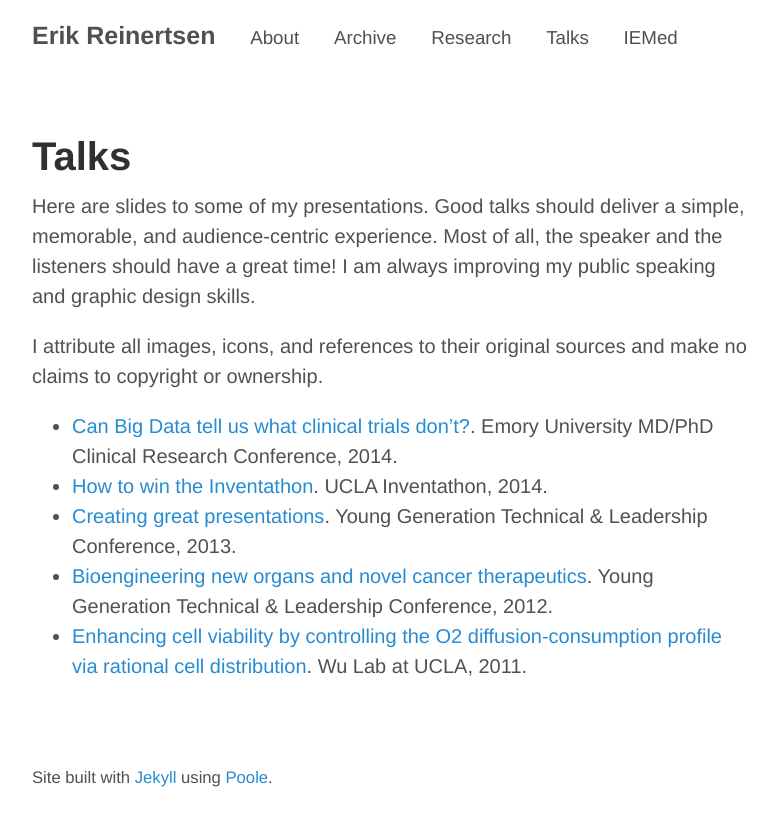
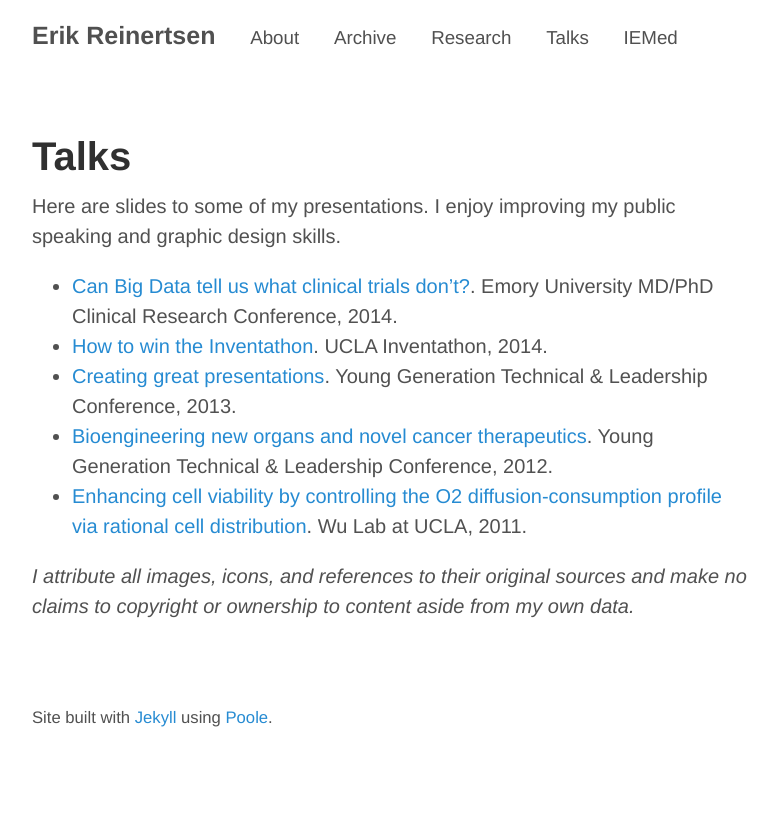
Before and after one commit to erikr/erikr.github.io, a Jekyll site: the page built from talks.md, in a window 1280 px wide. Shown: the top 826 px of the page, without its empty margins (248-1026 px from the left). Built offline with Jekyll 4.4.1, drawn with Linux system fonts in a browser that asks for light colours; nearby versions of some CDN libraries.

Commit message:
updated talks.md

```diff
--- a/talks.md
+++ b/talks.md
@@ -4,12 +4,12 @@ permalink: /talks/
 title: "Talks"
 ---
 
-Here are slides to some of my presentations. Good talks should deliver a simple, memorable, and audience-centric experience. Most of all, the speaker and the listeners should have a great time! I am always improving my public speaking and graphic design skills.
-
-I attribute all images, icons, and references to their original sources and make no claims to copyright or ownership.
+Here are slides to some of my presentations. I enjoy improving my public speaking and graphic design skills.
 
 + [Can Big Data tell us what clinical trials don't?](/assets/141022_crc.pdf). Emory University MD/PhD Clinical Research Conference, 2014.
 + [How to win the Inventathon](/assets/141017_inventathon.pdf). UCLA Inventathon, 2014.
 + [Creating great presentations](/assets/130101_creatinggreatpresentations.pdf). Young Generation Technical & Leadership Conference, 2013.
 + [Bioengineering new organs and novel cancer therapeutics](/assets/120101_ygtlc.pdf). Young Generation Technical & Leadership Conference, 2012.
 + [Enhancing cell viability by controlling the O2 diffusion-consumption profile via rational cell distribution](/assets/110913_wulab.pdf). Wu Lab at UCLA, 2011.
+
+*I attribute all images, icons, and references to their original sources and make no claims to copyright or ownership to content aside from my own data.*
```
